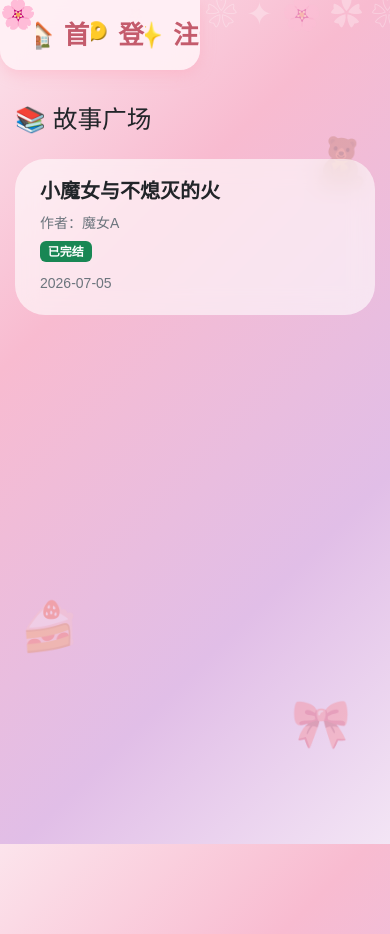
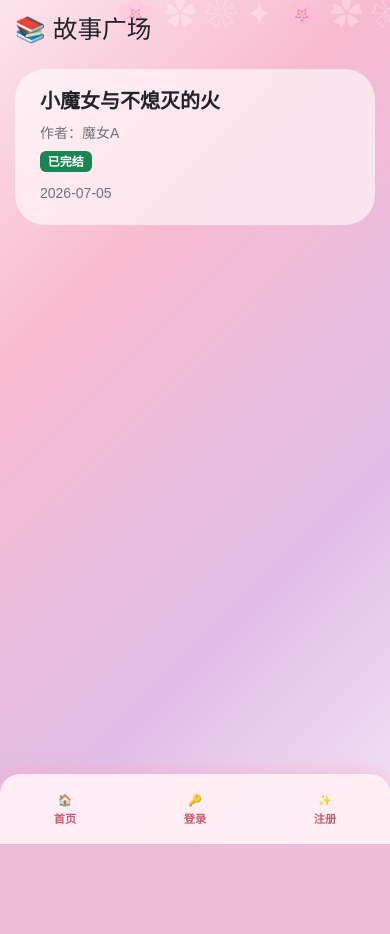
Before and after one commit to Normalmagical/novel-chain, a Flask app: page / in a window 390 px wide. After the commit the page ends 844 px from the top, so only its background shows below. Run offline with Flask 3, Linux system fonts and the light colour scheme; some libraries are stand-ins or nearby versions.

Commit message:
手机端导航栏修改

```diff
--- a/templates/base.html
+++ b/templates/base.html
@@ -230,47 +230,58 @@
                 flex-direction: row;
                 justify-content: space-around;
                 align-items: center;
-            padding-top: 0;
-            background: rgba(255, 240, 245, 0.95);  /* 半透明粉色背景，更显眼 */
+                padding: 0;
+                position: fixed;
+                bottom: 0;                    /* 固定在底部 */
+                top: auto;
+                left: 0;
+                background: rgba(255, 240, 245, 0.95);
                 backdrop-filter: blur(20px);
-            border-radius: 0 0 20px 20px;
-            box-shadow: 0 4px 15px rgba(255, 160, 180, 0.4);
+                border-radius: 20px 20px 0 0; /* 顶部圆角 */
+                box-shadow: 0 -4px 15px rgba(255, 160, 180, 0.4);
                 z-index: 1000;
             }
 
-        /* 移动端图标变大，更容易点按 */
+            /* 移动端图标变大 */
             .sidenav a, .sidenav .nav-item {
                 font-size: 1.6rem;
                 padding: 10px 0;
                 justify-content: center;
+                flex-direction: column;       /* 图标在上，文字在下 */
             }
 
-        /* 移动端不显示文字（保留简洁），如果想让文字也显示出来，可以去掉下面这句 */
+            /* 移动端显示短文字 */
             .sidenav a span, .sidenav .nav-item span {
-            display: none;
+                display: block;
+                font-size: 0.7rem;
+                font-weight: 600;
+                margin-left: 0;
+                margin-top: 2px;
+                color: #c45b6c;
             }
 
-        /* 手机端点击时加个微动效 */
+            /* 点击动效 */
             .sidenav a:active, .sidenav .nav-item:active {
                 transform: scale(0.9);
                 background: rgba(255, 182, 193, 0.3);
-            border-radius: 20px;
+                border-radius: 16px;
+            }
+
+            /* 隐藏品牌图标（可选） */
+            .sidenav .brand {
+                display: none;
             }
 
             .main-content {
                 margin-left: 0;
-            margin-top: 90px;  /* 留出顶部导航栏的高度 */
-            padding: 15px;
-        }
+                margin-top: 0;
+                padding: 15px 15px 100px 15px; /* 底部留出导航栏高度 */
             }
 
-        /* 浮动装饰 */
+            /* 底部浮动 emoji 调整位置，避免被挡住 */
             .floating-emoji {
-            position: fixed;
-            font-size: 3rem;
-            opacity: 0.25;
-            z-index: 0;
-            pointer-events: none;
+                display: none; /* 小屏幕上隐藏装饰，保持简洁 */
+            }
         }
     </style>
 </head>
```
Lines whose indentation alone changed are shown as unchanged.
